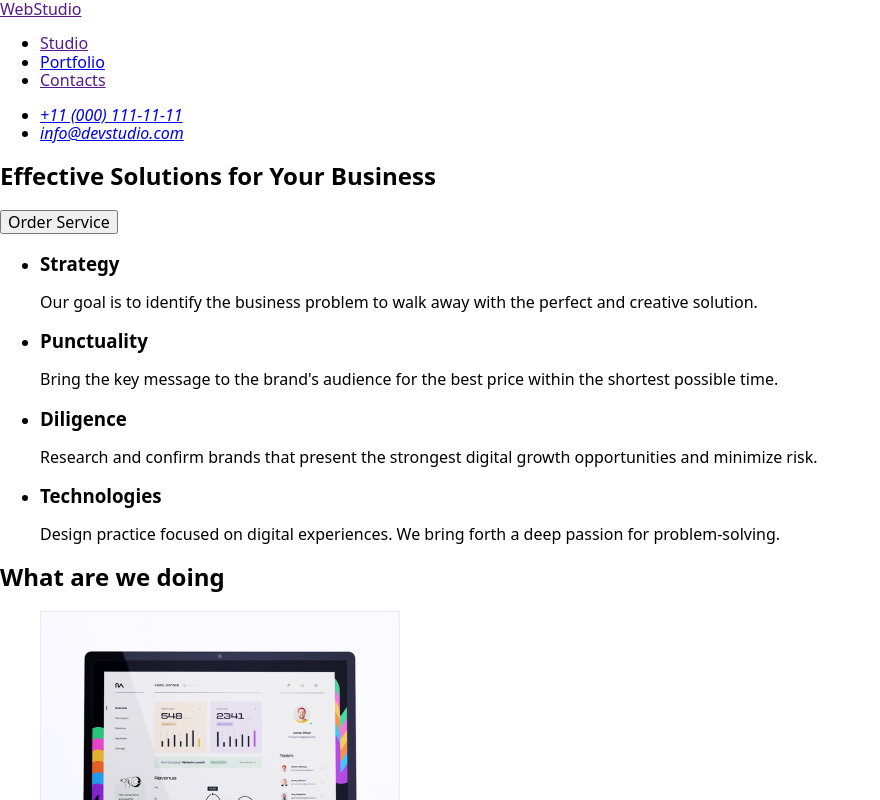
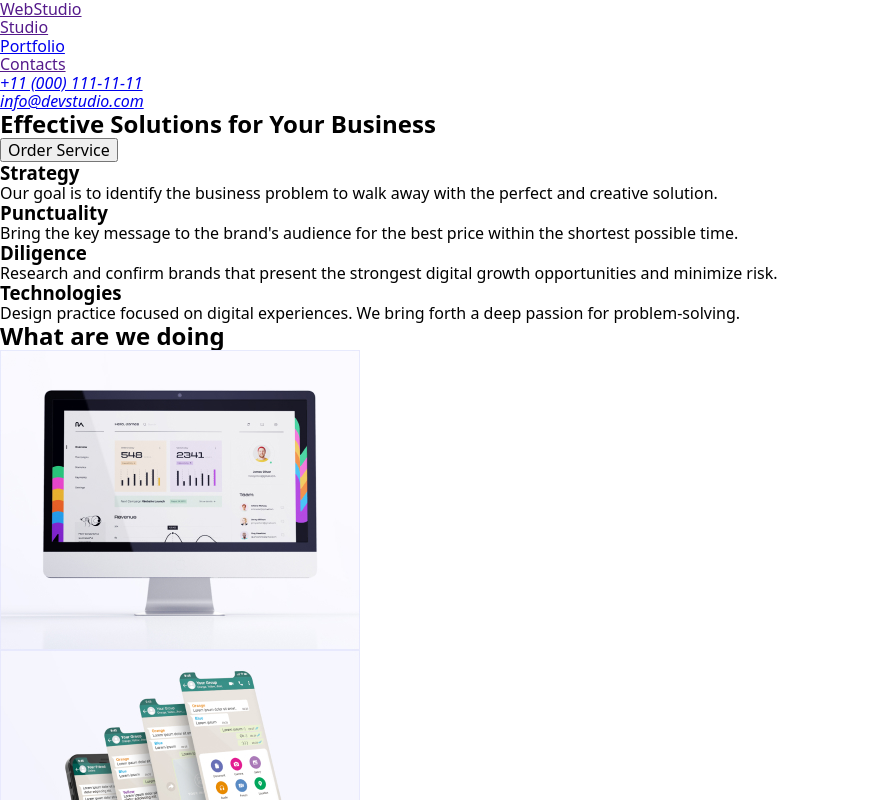
Before and after one commit to 8tatarin8/hw-03, a plain HTML site: page index.html in a window 1280 px wide. Shown: the top 800 px of the page, without its empty margins (0-880 px from the left). Drawn offline with nearby package versions, Linux system fonts and the light colour scheme.

Commit message:
update1(скинув налаштування)

```diff
--- a/css/styles.css
+++ b/css/styles.css
@@ -3,7 +3,7 @@
 2. Подключить modern-normalize
 3. Сбросить настройки*/
 
-/*-------------------------сбрасываю все настройки-------------------------*/
+/*-----------------сброс дефолтных настроек от браузера-----------------*/
 .list {
     list-style: none;
 }
@@ -13,6 +13,25 @@
 button {
     cursor: pointer;
 }
+
+h1,h2,h3,h4,p{
+    margin-top: 0;
+    margin-bottom: 0;
+}
+
+ul,ol{
+    margin-top: 0;
+    margin-bottom: 0;
+    padding-left: 0;
+}
+
+img{
+    display: block;
+}
+
+/*-------------------------COMPONENTS(кнопки...)-------------------------*/
+
+
 /*-------------------------HEADER-------------------------*/
 .web-text {
     font-family: 'Raleway';
@@ -27,8 +46,7 @@ button {
 }
 
 .studio-text {
-    font-family: 'Raleway';
-    sans-serif;
+    font-family: 'Raleway';sans-serif;
     font-style: normal;
     font-weight: 800;
     font-size: 18px;
```
